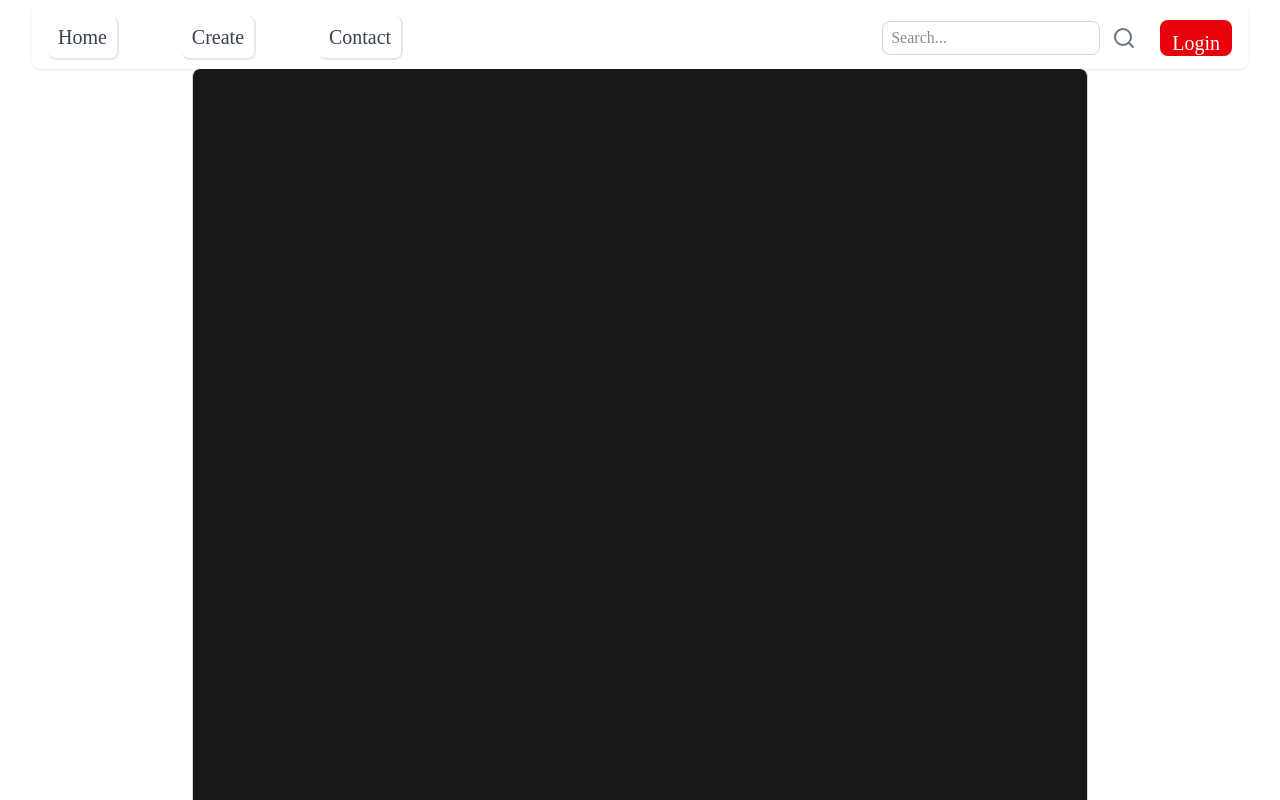
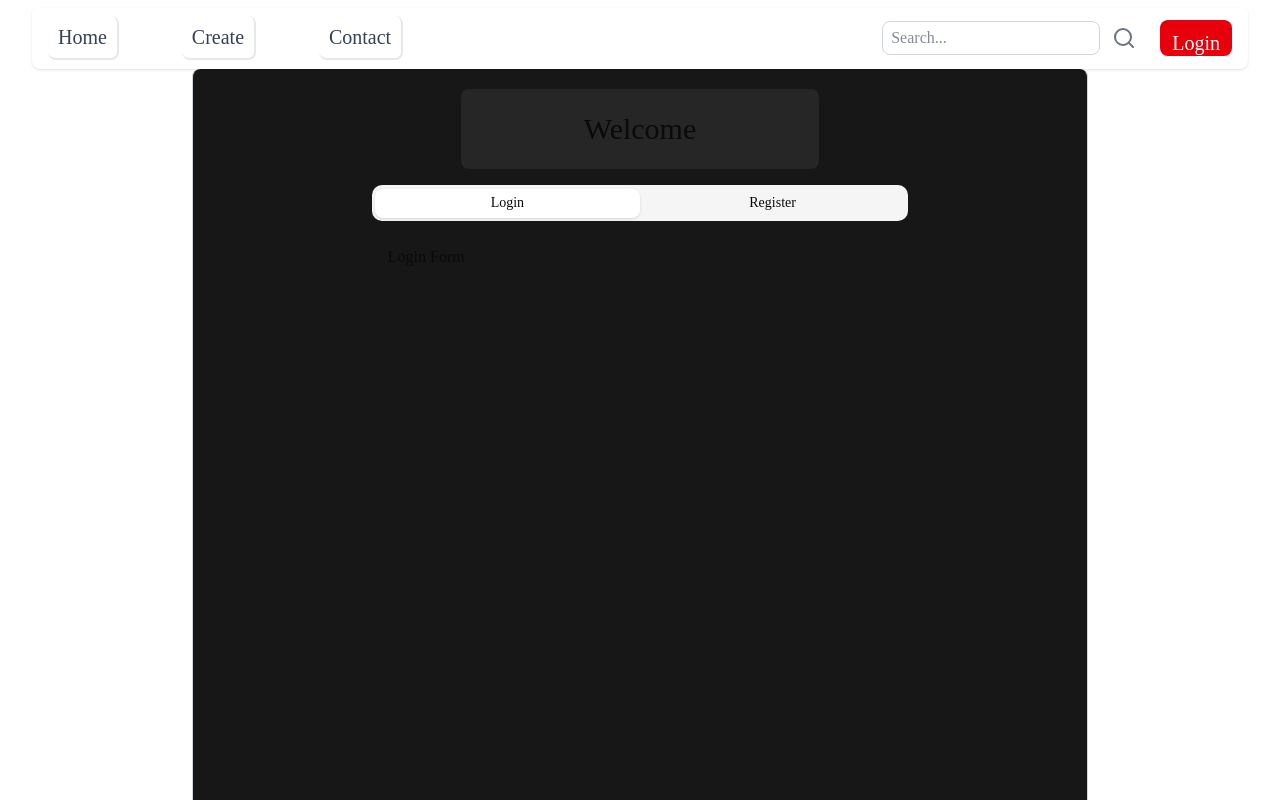
Before and after one commit to PREPMND/BlogMait, a Next.js app: page /auth in a window 1280 px wide. Shown: the top 800 px of the page. Built offline with nearby package versions, Linux system fonts and the light colour scheme.

Commit message:
Aug 5, 2026, 7:43 PM

```diff
--- a/components/auth/auth-layout.tsx
+++ b/components/auth/auth-layout.tsx
@@ -7,8 +7,8 @@ export default function AuthLayout() {
     const [activeTab, setactiveTab] = useState('login')
 
     return (
-        <div className="flex flex-col justify-center mt-[500px] items-center min-h-full min-w-full">
-            <div className="w-[40%] h-20 text-3xl font-medium flex items-center justify-center  rounded-md
+        <div className="flex flex-col justify-center  items-center min-h-full min-w-full">
+            <div className="w-[40%] h-20 mt-5 text-3xl font-medium flex items-center justify-center  rounded-md
             bg-neutral-800 ">
                 Welcome
             </div>
```
